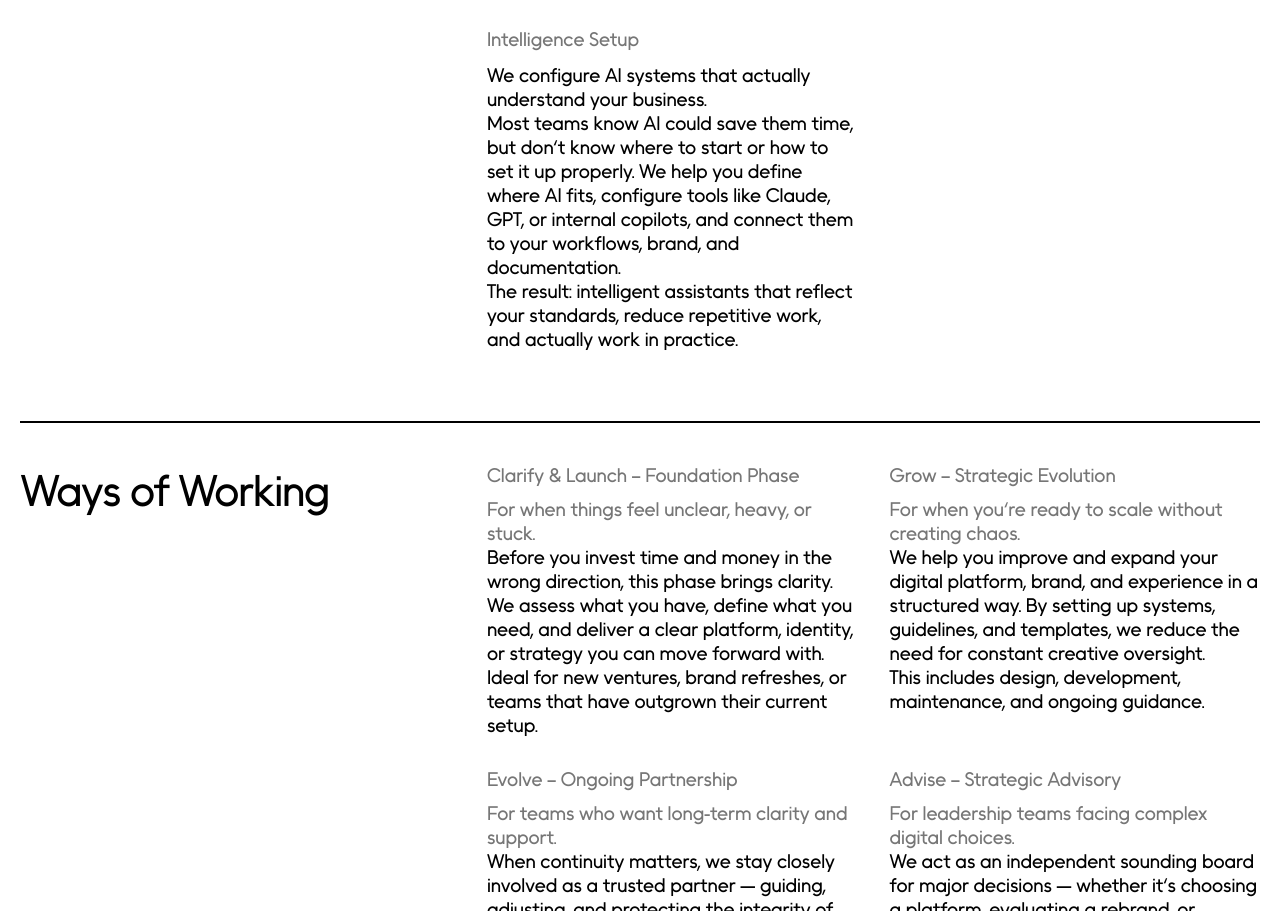
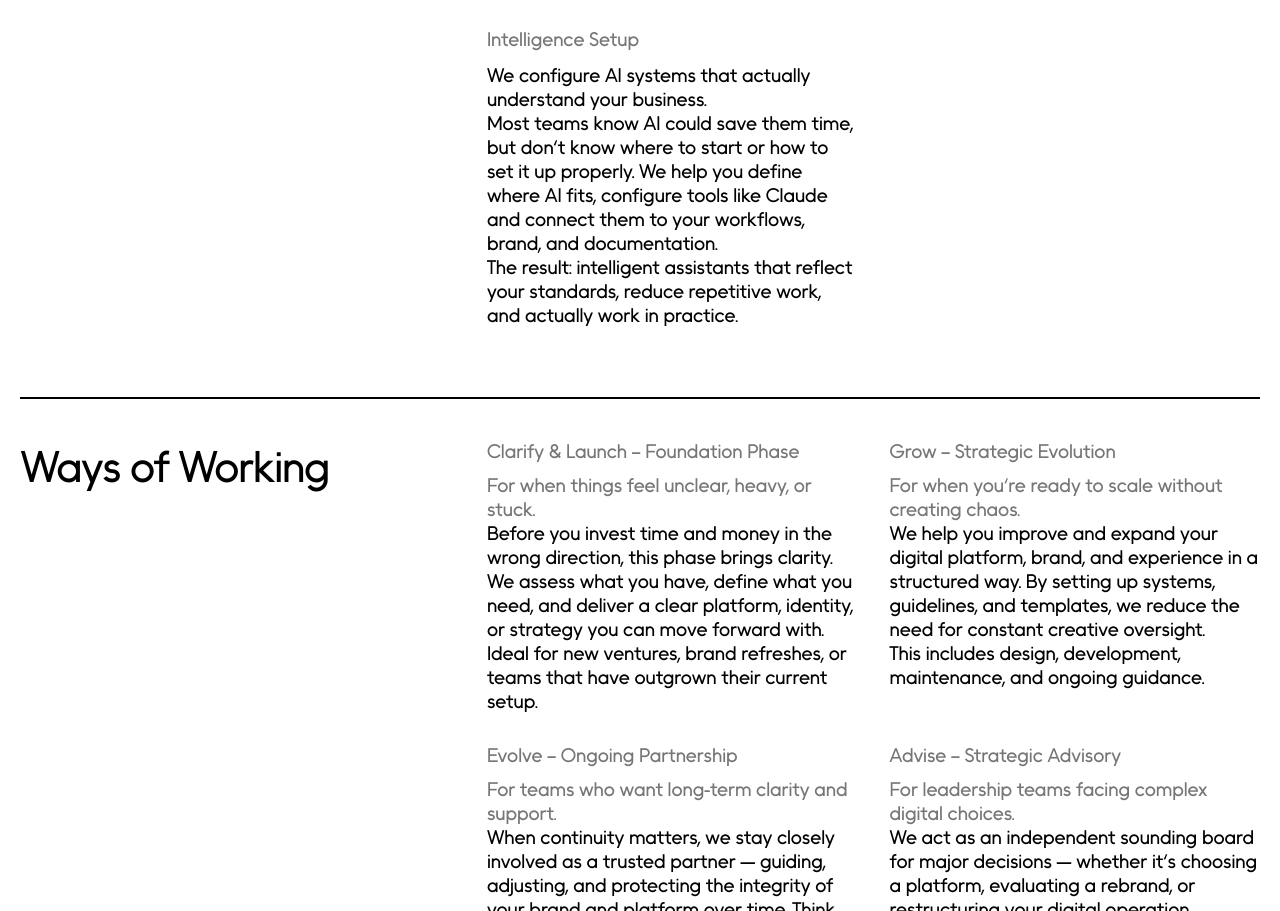
Before and after one commit to marcotiberio/vorkurs, a website: page index.html in a window 1280 px wide. Shown: the part 1169-2080 px from the top of the page. Drawn offline with nearby package versions, Linux system fonts and the light colour scheme.

Commit message:
update AI intelligence text

```diff
--- a/index.html
+++ b/index.html
@@ -418,7 +418,7 @@
         <div class="service-block">
           <h3>Intelligence Setup</h3>
           <p>We configure AI systems that actually understand your business.</p>
-          <p>Most teams know AI could save them time, but don't know where to start or how to set it up properly. We help you define where AI fits, configure tools like Claude, GPT, or internal copilots, and connect them to your workflows, brand, and documentation.</p>
+          <p>Most teams know AI could save them time, but don't know where to start or how to set it up properly. We help you define where AI fits, configure tools like Claude and connect them to your workflows, brand, and documentation.</p>
           <p>The result: intelligent assistants that reflect your standards, reduce repetitive work, and actually work in practice.</p>
         </div>
       </div>
```
